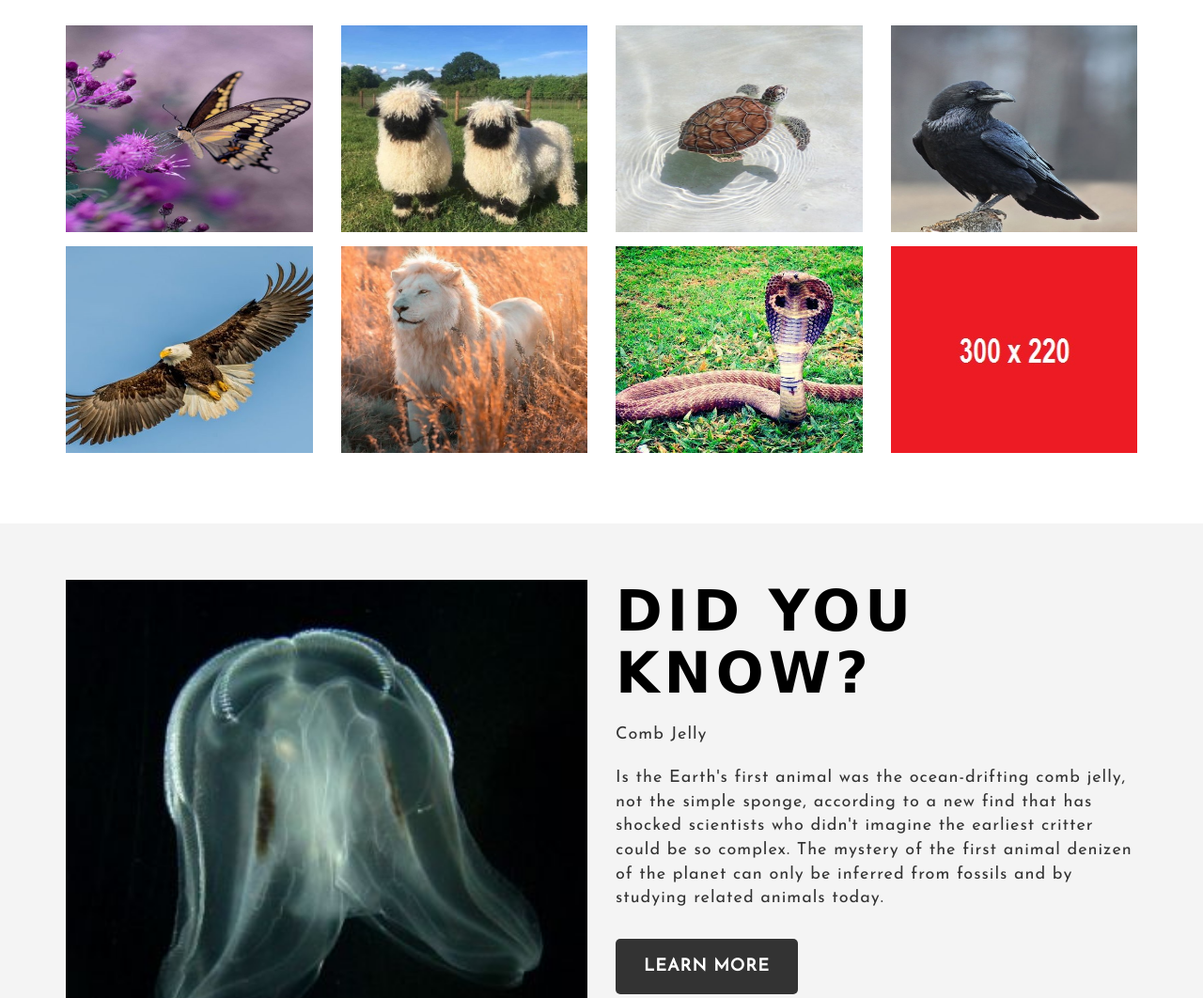
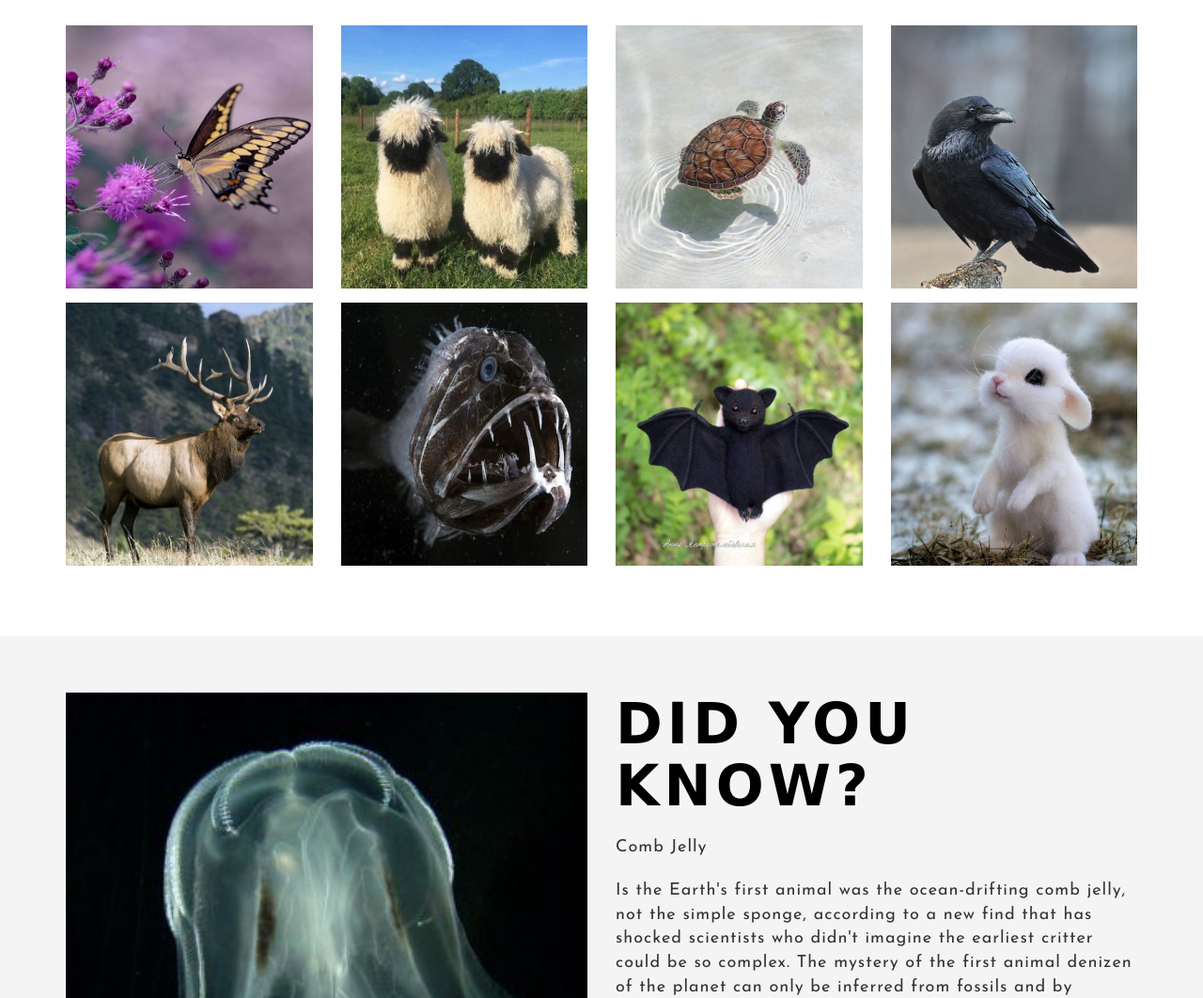
Before and after one commit to Sorsogon-State-University-Bulan-Campus/bsit-2-1-2022-grp-9-domalaon-et-al, a plain HTML site: page index.html in a window 1280 px wide. Shown: the part 1639-2701 px from the top of the page at 94% size. Drawn offline with nearby package versions, Linux system fonts and the light colour scheme; a web font is replaced by a local one.

Commit message:
Adding image 62, 63, 64, 65 and changing image height to index.html

```diff
--- a/index.html
+++ b/index.html
@@ -136,16 +136,16 @@
    </div>
    <div class="gallery_home_1 clearfix">
 		  <div class="page clearfix">
-		    <div class="col-sm-3 space_left"><a class="sb" href="img/58.jpg"><img src="img/58.jpg" width="100%" height="220px"></a></div>
-			<div class="col-sm-3 space_left"><a class="sb" href="img/59.jpg" title=""><img src="img/59.jpg" width="100%" height="220px"></a></div>
-			<div class="col-sm-3 space_left"><a class="sb" href="img/60.jpg" title=""><img src="img/60.jpg" width="100%" height="220px"></a></div>
-			<div class="col-sm-3 space_left"><a class="sb" href="img/61.jpg" title=""><img src="img/61.jpg" width="100%" height="220px"></a></div>
+		    <div class="col-sm-3 space_left"><a class="sb" href="img/58.jpg"><img src="img/58.jpg" width="100%" height="280px"></a></div>
+			<div class="col-sm-3 space_left"><a class="sb" href="img/59.jpg" title=""><img src="img/59.jpg" width="100%" height="280px"></a></div>
+			<div class="col-sm-3 space_left"><a class="sb" href="img/60.jpg" title=""><img src="img/60.jpg" width="100%" height="280px"></a></div>
+			<div class="col-sm-3 space_left"><a class="sb" href="img/61.jpg" title=""><img src="img/61.jpg" width="100%" height="280px"></a></div>
          </div>
 		  <div class="page clearfix">
-		    <div class="col-sm-3 space_left"><a class="sb" href="img/12.jpg"><img src="img/20.jpg" width="100%" height="220px"></a></div>
-			<div class="col-sm-3 space_left"><a class="sb" href="img/13.jpg" title=""><img src="img/21.jpg" width="100%" height="220px"></a></div>
-			<div class="col-sm-3 space_left"><a class="sb" href="img/14.jpg" title=""><img src="img/22.jpg" width="100%" height="220px"></a></div>
-			<div class="col-sm-3 space_left"><a class="sb" href="img/15.jpg" title=""><img src="img/23.jpg" width="100%" height="220px"></a></div>
+		    <div class="col-sm-3 space_left"><a class="sb" href="img/62.jpg"><img src="img/62.jpg" width="100%" height="280px"></a></div>
+			<div class="col-sm-3 space_left"><a class="sb" href="img/63.jpg" title=""><img src="img/63.jpg" width="100%" height="280px"></a></div>
+			<div class="col-sm-3 space_left"><a class="sb" href="img/64.jpg" title=""><img src="img/64.jpg" width="100%" height="280px"></a></div>
+			<div class="col-sm-3 space_left"><a class="sb" href="img/65.jpg" title=""><img src="img/65.jpg" width="100%" height="280px"></a></div>
          </div>
 	</div>
   </div>
```
Also changed, not shown: img/62.jpg (added), img/63.jpg (added), img/64.jpg (added), img/65.jpg (added).
